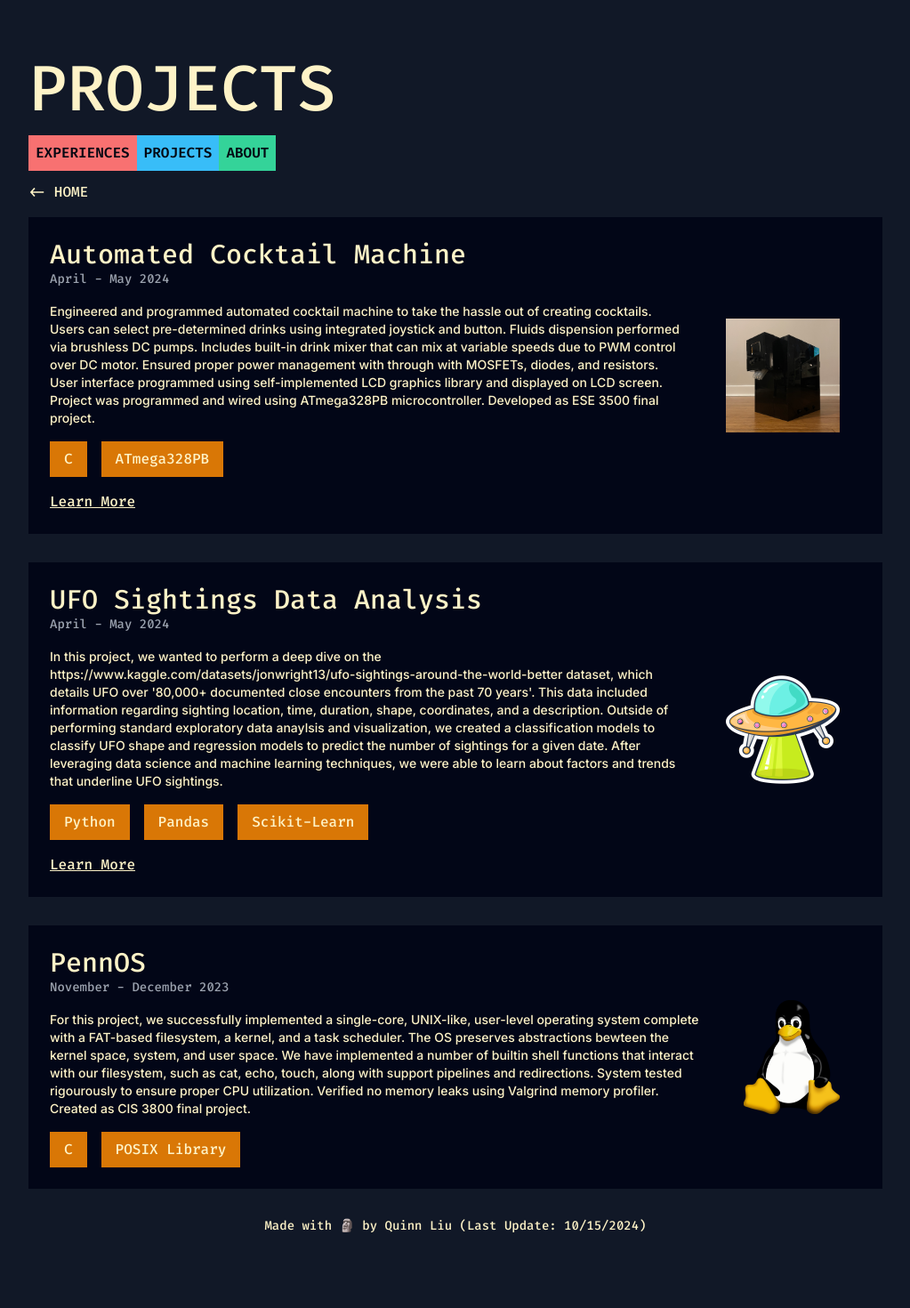
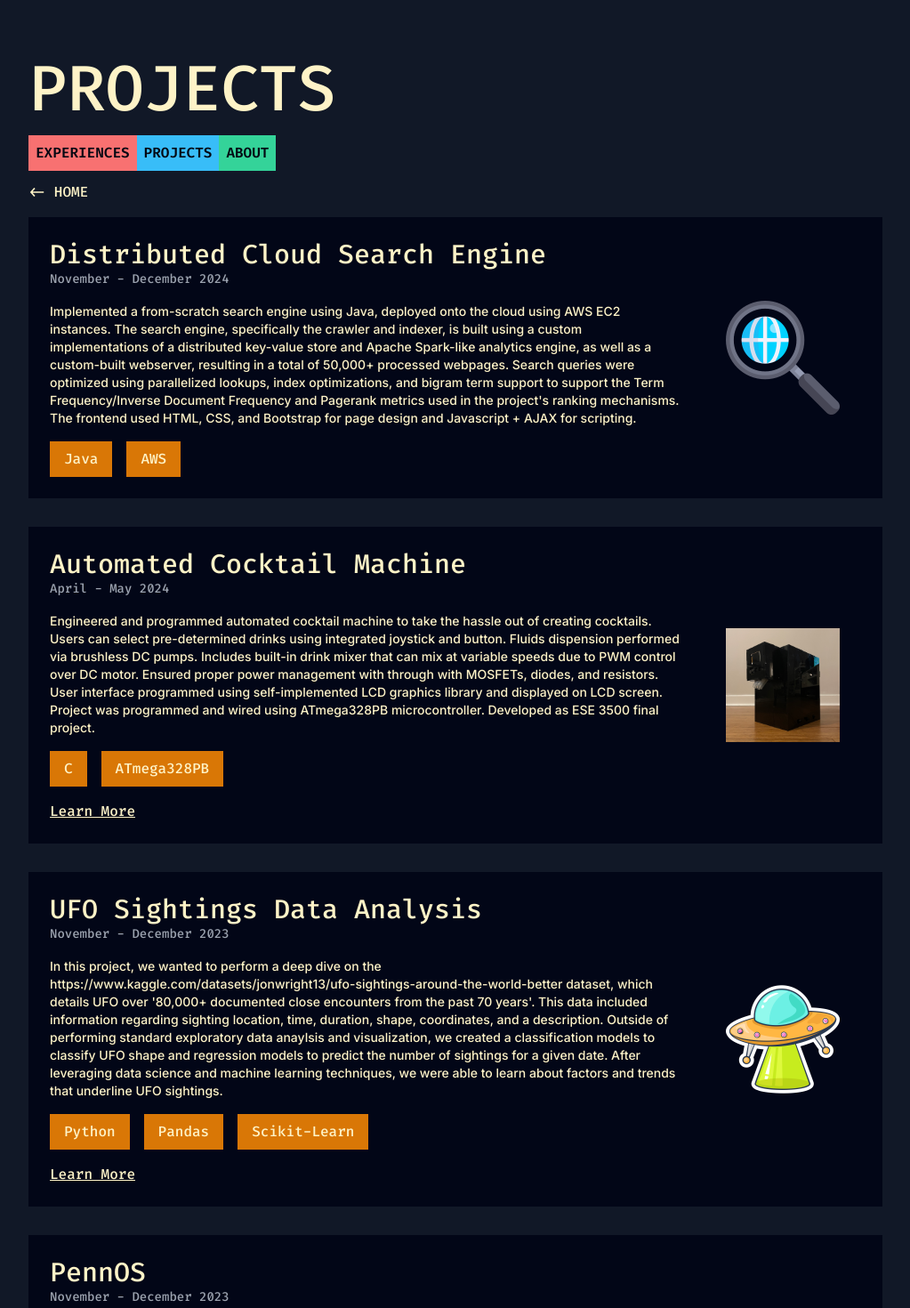
Before and after one commit to quinn2liu/portfolio-website, a Next.js app: page /projects in a window 1280 px wide. Shown: the top 1470 px of the page at 89% size, without its empty margins (128-1151 px from the left). Before the commit the page ends 1420 px from the top, so only its background shows below. Built offline with nearby package versions, Linux system fonts and the light colour scheme.

Commit message:
added megacrawl

```diff
--- a/app/components/Footer.tsx
+++ b/app/components/Footer.tsx
@@ -2,7 +2,7 @@
 export default function Footer() {
     return (
         <div className="sm:pb-8 pb-6 sm:text-sm text-xs flex flex-col justify-center items-center">
-            Made with 🗿 by Quinn Liu (Last Update: 10/15/2024)
+            Made with 🗿 by Quinn Liu (Last Update: 12/31/2024)
         </div>
     )
 }
--- a/app/components/ProjectItem.tsx
+++ b/app/components/ProjectItem.tsx
@@ -26,7 +26,7 @@ export const ProjectItem = ({name, date, description, technologies, image, link}
                         </div>
                     ))}
                 </div>
-                {link && <a className='pt-4 underline' href={link}>Learn More</a>}
+                {link && <a className='pt-4 underline' href={link} target="_blank">Learn More</a>}
             </div>
             <img src={image} alt="" className='sm:block hidden sm:h-32 h-20 ml-12 mr-6'/>
         </div>
--- a/app/projects/page.tsx
+++ b/app/projects/page.tsx
@@ -12,10 +12,12 @@ const Projects = () => {
                 <Navigation />
                 <BackHome />
                 <div className="flex flex-col items-center">
+                    <ProjectItem name="Distributed Cloud Search Engine" date="November - December 2024" description="Implemented a from-scratch search engine using Java, deployed onto the cloud using AWS EC2 instances. The search engine, specifically the crawler and indexer, is built using a custom implementations of a distributed key-value store and Apache Spark-like analytics engine, as well as a custom-built webserver, resulting in a total of 50,000+ processed webpages. Search queries were optimized using parallelized lookups, index optimizations, and bigram term support to support the Term Frequency/Inverse Document Frequency and Pagerank metrics used in the project's ranking mechanisms. The frontend used HTML, CSS, and Bootstrap for page design and Javascript + AJAX for scripting." technologies={["Java", "AWS"]} image="/images/megacrawl.png" link=""/>
+
                     <ProjectItem name="Automated Cocktail Machine" date="April - May 2024" description="Engineered and programmed automated cocktail machine to take the hassle out of creating cocktails. Users can select pre-determined drinks using integrated joystick and button. Fluids dispension performed via brushless DC pumps. Includes built-in drink mixer that can mix at variable speeds due to PWM control over DC motor. Ensured proper power management with through with MOSFETs, diodes, and resistors. User interface programmed using self-implemented LCD graphics library and displayed on LCD screen. Project was programmed and wired using ATmega328PB microcontroller. Developed as ESE 3500 final project." technologies={["C", "ATmega328PB"]} image="/images/cocktail.jpeg" link="https://ese3500.github.io/final-project-prime-hydration/"/>
 
 
-                    <ProjectItem name="UFO Sightings Data Analysis" date="April - May 2024" description="In this project, we wanted to perform a deep dive on the https://www.kaggle.com/datasets/jonwright13/ufo-sightings-around-the-world-better dataset, which details UFO over '80,000+ documented close encounters from the past 70 years'. This data included information regarding sighting location, time, duration, shape, coordinates, and a description. Outside of performing standard exploratory data anaylsis and visualization, we created a classification models to classify UFO shape and regression models to predict the number of sightings for a given date. After leveraging data science and machine learning techniques, we were able to learn about factors and trends that underline UFO sightings." technologies={["Python", "Pandas", "Scikit-Learn"]} image="/images/ufo.png" link="https://github.com/quinn2liu/UFOSightingsAnalysis"/>
+                    <ProjectItem name="UFO Sightings Data Analysis" date="November - December 2023" description="In this project, we wanted to perform a deep dive on the https://www.kaggle.com/datasets/jonwright13/ufo-sightings-around-the-world-better dataset, which details UFO over '80,000+ documented close encounters from the past 70 years'. This data included information regarding sighting location, time, duration, shape, coordinates, and a description. Outside of performing standard exploratory data anaylsis and visualization, we created a classification models to classify UFO shape and regression models to predict the number of sightings for a given date. After leveraging data science and machine learning techniques, we were able to learn about factors and trends that underline UFO sightings." technologies={["Python", "Pandas", "Scikit-Learn"]} image="/images/ufo.png" link="https://github.com/quinn2liu/UFOSightingsAnalysis"/>
 
 
                     <ProjectItem name="PennOS" date="November - December 2023" description="For this project, we successfully implemented a single-core, UNIX-like, user-level operating system complete with a FAT-based filesystem, a kernel, and a task scheduler. The OS preserves abstractions bewteen the kernel space, system, and user space. We have implemented a number of builtin shell functions that interact with our filesystem, such as cat, echo, touch, along with support pipelines and redirections. System tested rigourously to ensure proper CPU utilization. Verified no memory leaks using Valgrind memory profiler. Created as CIS 3800 final project." technologies={["C", "POSIX Library"]} image="/images/linux.png" />
```
Also changed, not shown: public/images/megacrawl.png (added).
